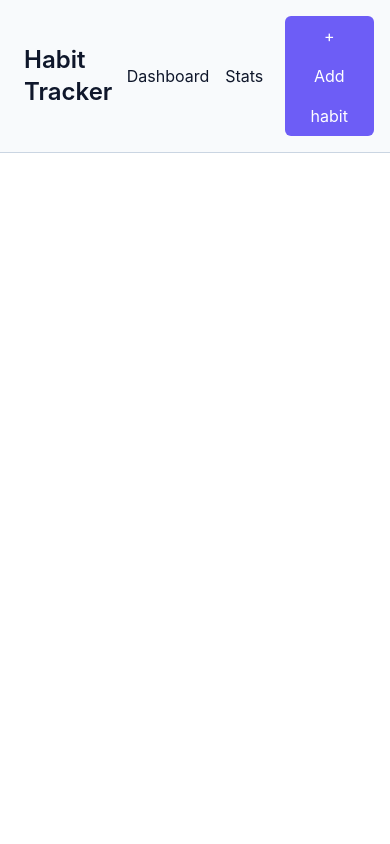
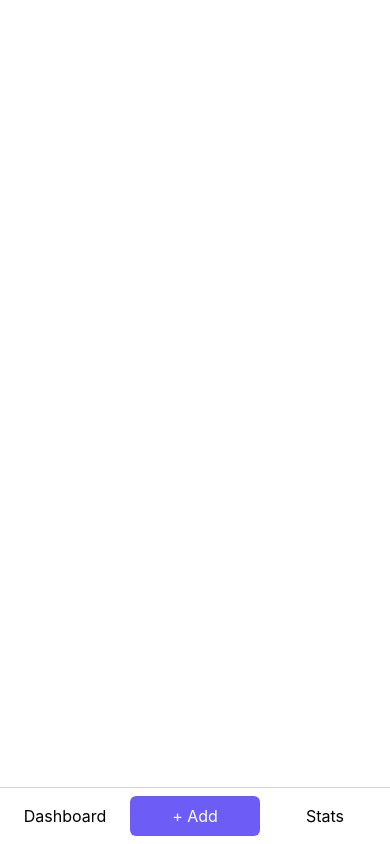
Before and after one commit to skyzerx777/habit-tracker, a Vue app: page / in a window 390 px wide. Built offline with nearby package versions, Linux system fonts and the light colour scheme.

Commit message:
mobile navbar markup

```diff
--- a/src/components/Navbar.vue
+++ b/src/components/Navbar.vue
@@ -3,7 +3,8 @@ import { CheckBadgeIcon } from '@heroicons/vue/24/outline';
 </script>
 
 <template>
-	<header class="text-slate-900 bg-slate-50">
+	<!-- desktop -->
+	<header class="text-slate-900 bg-slate-50 hidden">
 		<nav class="flex justify-between items-center p-4">
 			<div class="flex gap-2 w-1/4">
 				<CheckBadgeIcon class="size-8 text-main" />
@@ -23,4 +24,17 @@ import { CheckBadgeIcon } from '@heroicons/vue/24/outline';
 		</nav>
 		<hr class="text-slate-300" />
 	</header>
+
+	<!-- mobile -->
+	<div class="fixed w-full bottom-0 border-t border-slate-300">
+		<ul class="flex justify-around leading-10 text-center py-2">
+			<li class="w-1/3"><a href="/">Dashboard</a></li>
+			<li class="w-1/3 shrink-0">
+				<button class="cursor-pointer bg-main text-white rounded-md w-full">
+					+ Add
+				</button>
+			</li>
+			<li class="w-1/3"><a href="/stats">Stats</a></li>
+		</ul>
+	</div>
 </template>
```
